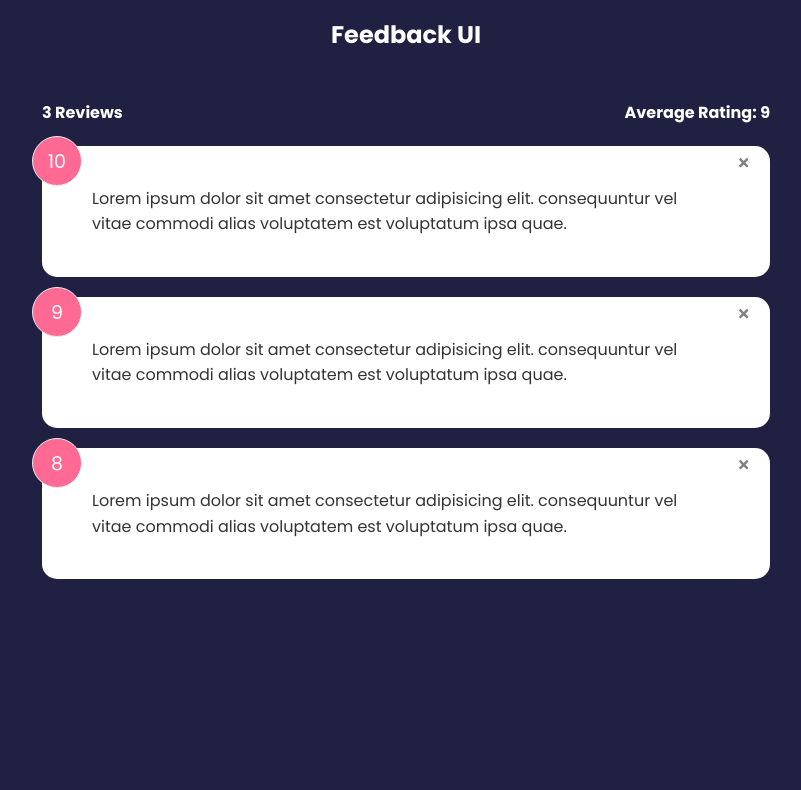
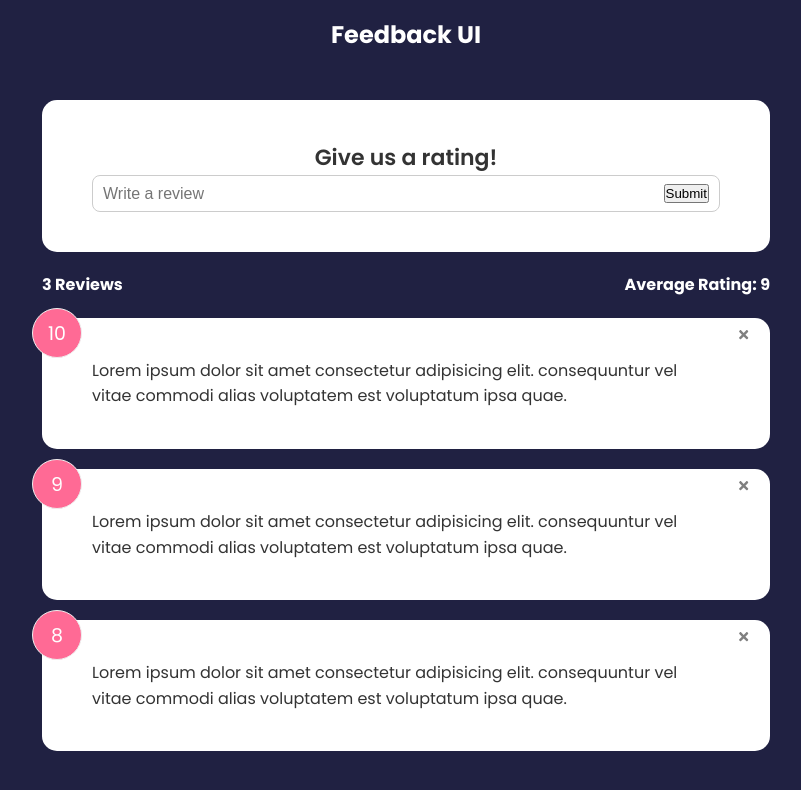
Before and after one commit to t-kalden/feedback-app, a React (Create React App) app: page / in a window 1280 px wide. Shown: the top 790 px of the page, without its empty margins (234-1035 px from the left). Built offline with nearby package versions, Linux system fonts and the light colour scheme.

Commit message:
Created FeedbackForm componenet

```diff
--- a/src/App.js
+++ b/src/App.js
@@ -3,7 +3,7 @@
 import FeedbackData from './data/FeedBackData'
 import FeedbackList from './components/FeedbackList'
 import FeedbackStats from './components/FeedbackStats'
-
+import FeedbackForm from './components/FeedbackForm'
 
 export default function App() {
     const [feedback, setFeedback] = useState(FeedbackData)
@@ -19,6 +19,7 @@
         <>
             <Header/>
             <div className="container">
+                <FeedbackForm />
                 <FeedbackStats
                     feedback={feedback}
                 />
--- /dev/null
+++ b/src/components/FeedbackForm.jsx
@@ -0,0 +1,29 @@
+import { useState } from "react"
+import Card from "./shared/Card"
+
+function FeedbackForm() {
+    const [ text, setText ] = useState('')
+
+    const handleTextChange = (e) => {
+        console.log(e.target.value)
+    }
+
+    return (
+        <Card>
+            <form>
+                <h2>Give us a rating! </h2>
+                {/* @todo - rating select component */}
+                <div className="input-group">
+                    <input type="text"
+                        placeholder="Write a review"
+                        onChange={handleTextChange}
+                        value={text}
+                    />
+                    <button type="submit">Submit</button>
+                </div>
+            </form>
+        </Card>
+    )
+}
+
+export default FeedbackForm
```
